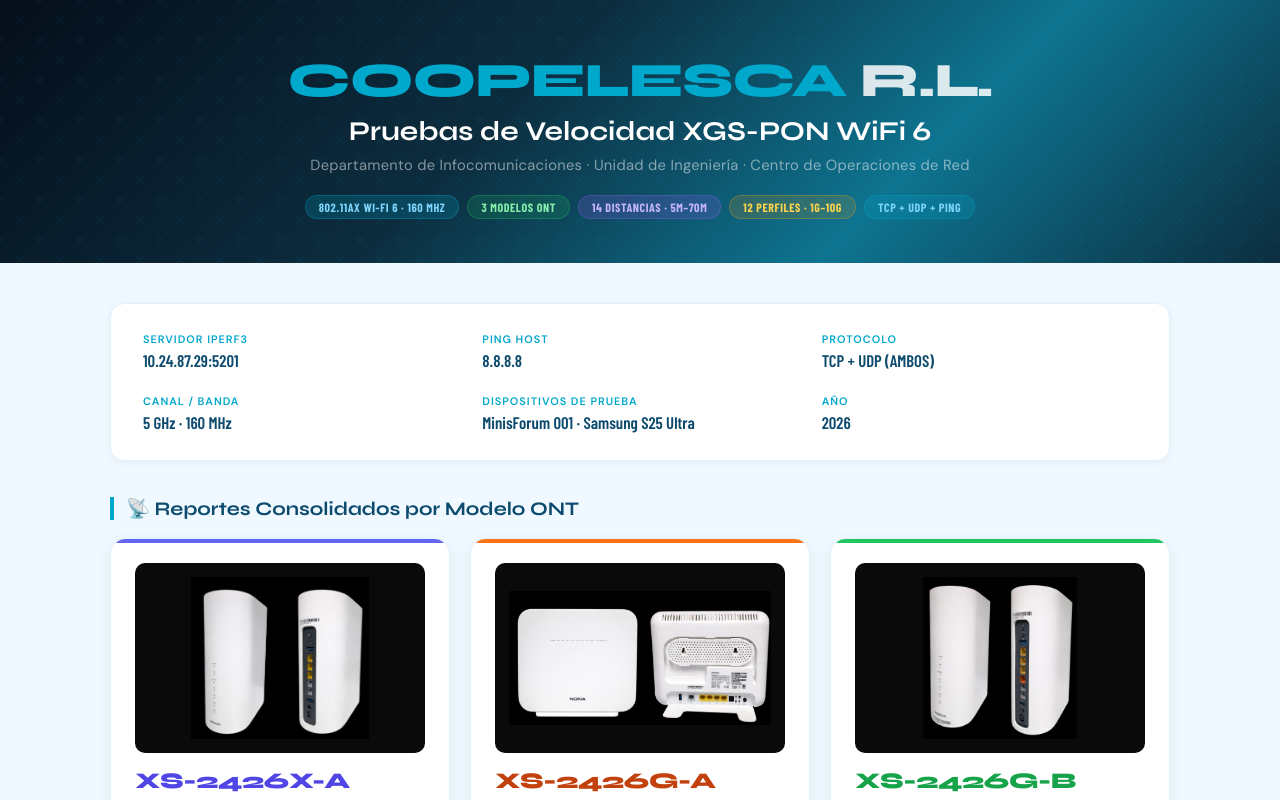
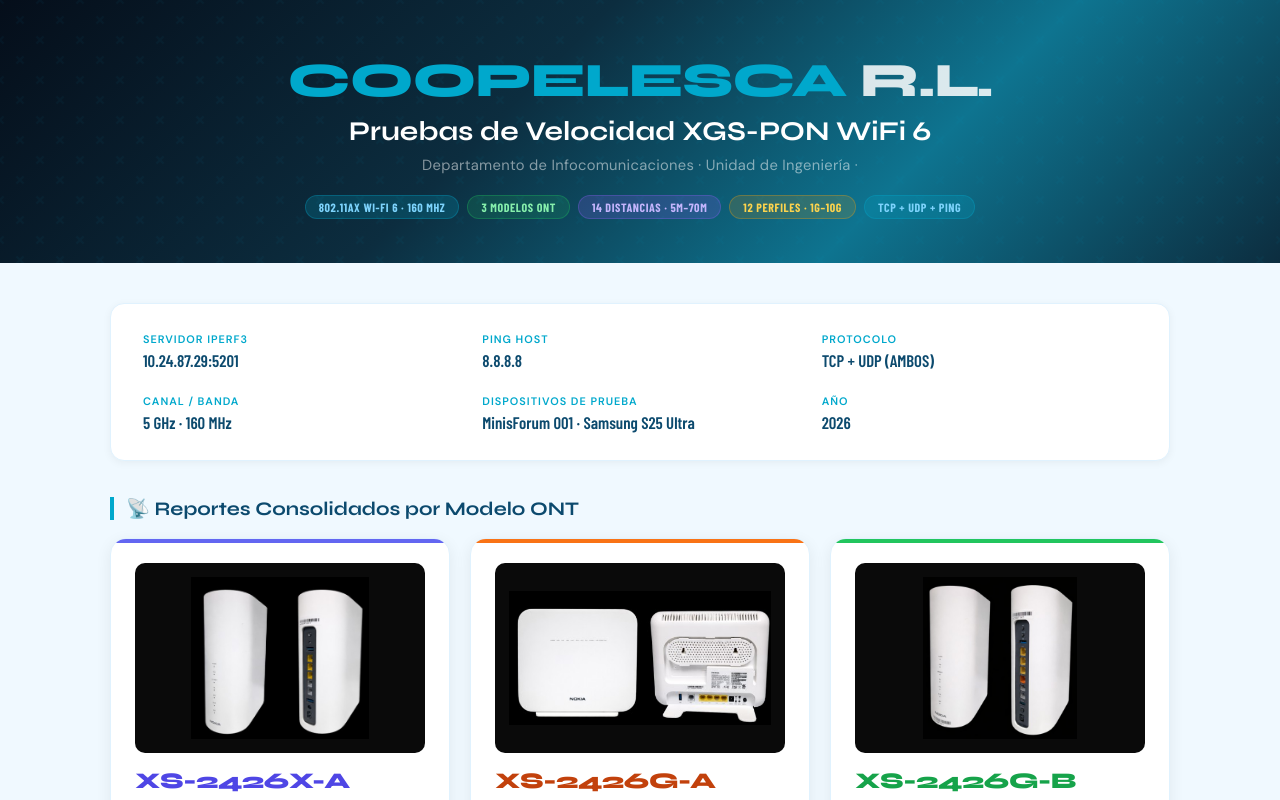
Before and after one commit to ocastilloLesca/XSGPON_WIFI, a plain HTML site: page index.html in a window 1280 px wide. Shown: the top 800 px of the page. Drawn offline with nearby package versions, Linux system fonts and the light colour scheme.

Commit message:
Update index.html

```diff
--- a/index.html
+++ b/index.html
@@ -142,7 +142,7 @@
   <div class="hero-inner">
     <div class="logo">COOPELESCA <span>R.L.</span></div>
     <div class="hero-title">Pruebas de Velocidad XGS-PON WiFi 6</div>
-    <div class="hero-sub">Departamento de Infocomunicaciones · Unidad de Ingeniería · Centro de Operaciones de Red</div>
+    <div class="hero-sub">Departamento de Infocomunicaciones · Unidad de Ingeniería · </div>
     <div class="badges">
       <span class="badge bt">802.11ax Wi-Fi 6 · 160 MHz</span>
       <span class="badge bg">3 Modelos ONT</span>
```
